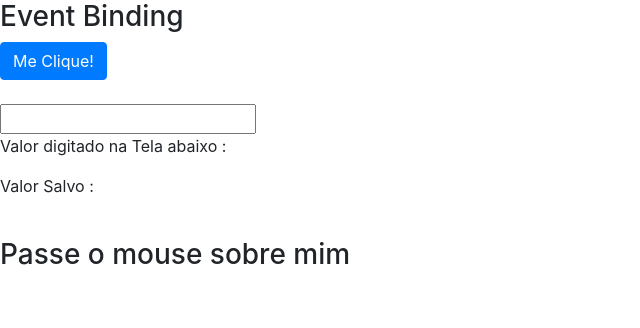
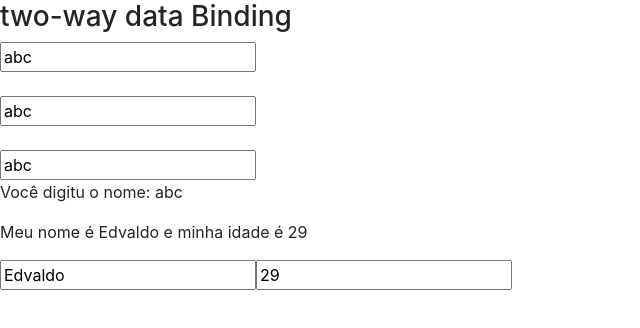
Before and after one commit to Edvaldoivso/data-binding, an Angular app: page / in a window 1280 px wide. Shown: the top 328 px of the page, without its empty margins (0-640 px from the left). Built offline with nearby package versions, Linux system fonts and the light colour scheme.

Commit message:
2Way Binding

```diff
--- a/src/app/data-binding/data-binding.component.css
+++ b/src/app/data-binding/data-binding.component.css
@@ -0,0 +1,4 @@
+     .highlight {
+        color: red;
+        font-weight: bold;
+      }
--- a/src/app/data-binding/data-binding.component.html
+++ b/src/app/data-binding/data-binding.component.html
@@ -74,7 +74,7 @@
         Esse texto somente aparece em caso de erro.
       </div>
     </div>
-  </article-->
+  </article>
 
   <article>
     <h3>Event Binding</h3>
@@ -97,10 +97,56 @@
       <span
       (mouseover)="onMouseOverOut()"
       (mouseout)="onMouseOverOut()"
-
+      [class.highlight]="isMouseOver"
       >
       <h3>Passe o mouse sobre mim</h3>
       </span>
     </div>
   </article>
+</section-->
+
+  <section>
+    <article>
+      <h3>two-way data Binding</h3>
+      <div>
+        <input
+          type="text"
+          [value]="nome"
+          (input)="nome = campo2way.value"
+          #campo2way
+        />
+
+        <br />
+        <br />
+
+        <input
+          type="text"
+          [ngModel]="nome"
+          (ngModelChange)="nome = campoway.value"
+          #campoway
+        />
+
+        <br />
+        <br />
+
+        <input
+          type="text" [(ngModel)]="nome"/>
+
+        <p>Você digitu o nome: {{ nome }}</p>
+      </div>
+
+
+<div>
+<p>Meu nome é {{ pessoa.nome }} e minha idade é {{ pessoa.idade }}</p>
+<input type="text" [(ngModel)]="pessoa.nome">
+<input type="text" [(ngModel)]="pessoa.idade">
+
+</div>
+
+
+
+
+
+    </article>
+  </section>
 </section>
--- a/src/app/data-binding/data-binding.component.ts
+++ b/src/app/data-binding/data-binding.component.ts
@@ -3,7 +3,16 @@ import { Component, OnInit } from '@angular/core';
 @Component({
   selector: 'app-data-binding',
   templateUrl: './data-binding.component.html',
-  styleUrls: ['./data-binding.component.css'],
+  //styleUrls: ['./data-binding.component.css'],
+  //Boa pratica quando o é pouco fazer inline msm
+  styles: [
+    `
+      .highlight {
+        color: red;
+        font-weight: bold;
+      }
+    `,
+  ],
 })
 export class DataBindingComponent implements OnInit {
   //Declaração de Variaveis
@@ -12,8 +21,15 @@ export class DataBindingComponent implements OnInit {
   urlImagem: String = 'https://lorempixel.com/400/200/nature/';
   valorAtual: string = '';
   valorSalvo = '';
- isMouseOver : boolean = false;
+  isMouseOver: boolean = false;
+  nome: string = 'abc';
 
+  //Objetos
+  pessoa: any = {
+    nome: 'Edvaldo',
+    idade: '29',
+
+  };
 
   //Métodos
   getValor() {
@@ -33,18 +49,14 @@ export class DataBindingComponent implements OnInit {
     this.valorAtual = (<HTMLInputElement>evento.target).value;
   }
 
-  salvarValor(valor : any) {
+  salvarValor(valor: any) {
     this.valorSalvo = valor;
   }
 
-
-
- onMouseOverOut(){
-   this.isMouseOver = !this.isMouseOver;
- }
-
-
-
+  onMouseOverOut() {
+    this.isMouseOver = !this.isMouseOver;
+    console.log('Muda Cor');
+  }
 
   constructor() {}
 
```
Also changed, not shown: src/app/app.module.ts (+8 -8 lines).
